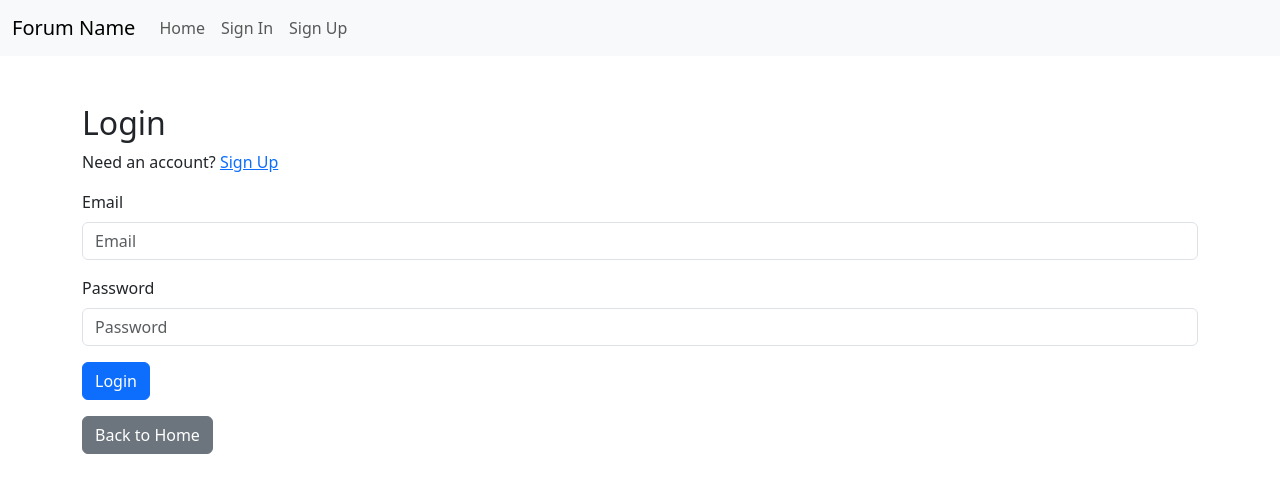
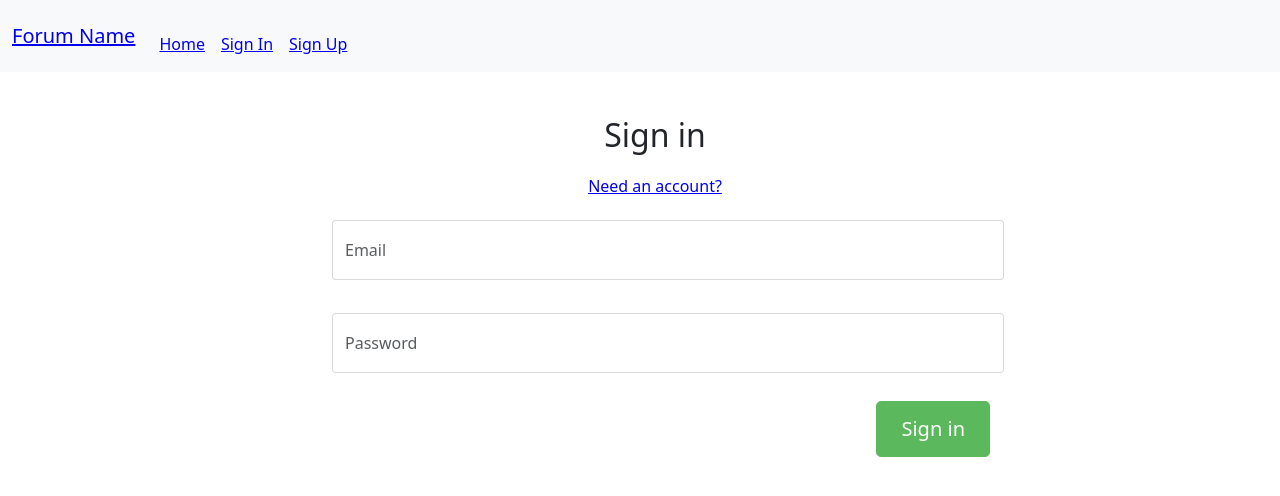
Before and after one commit to khieuthank/CPL_Team1, a React (Create React App) app in the folder my-app/: page /users/login in a window 1280 px wide. Shown: the top 496 px of the page. Built offline with nearby package versions, Linux system fonts and the light colour scheme.

Commit message:
done login and register

```diff
--- a/my-app/src/components/loginRegister/Login.jsx
+++ b/my-app/src/components/loginRegister/Login.jsx
@@ -1,4 +1,6 @@
 import React, { useState } from 'react';
+import { Link } from 'react-router-dom';
+import './loginRegister.css';
 
 const Login = () => {
     const [email, setEmail] = useState('');
@@ -44,16 +46,21 @@ const Login = () => {
     };
 
     return (
-        <div className="container mt-5">
-            <h2>Login</h2>
-            {error && <div className="alert alert-danger">{error}</div>}
-            <p>Need an account? <a href="/signup">Sign Up</a></p>
+        <div className="auth-page">
+            <div className="container page">
+                <div className="row">
+                    <div className="col-md-6 offset-md-3 col-xs-12">
+                        <h1 className="text-xs-center">Sign in</h1>
+                        {error && <div className="alert alert-danger text-xs-center">{error}</div>}
+                        <Link to="/users/register">
+                            <p className="text-xs-center">Need an account?</p>
+                        </Link>
+
                         <form onSubmit={handleSubmit}>
-                <div className="mb-3">
-                    <label htmlFor="email" className="form-label">Email</label>
+                            <fieldset className="form-group">
                                 <input
                                     type="email"
-                        className="form-control"
+                                    className="form-control form-control-lg"
                                     id="email"
                                     name="email"
                                     placeholder="Email"
@@ -61,12 +68,11 @@ const Login = () => {
                                     onChange={(e) => setEmail(e.target.value)}
                                     required
                                 />
-                </div>
-                <div className="mb-3">
-                    <label htmlFor="password" className="form-label">Password</label>
+                            </fieldset>
+                            <fieldset className="form-group">
                                 <input
                                     type="password"
-                        className="form-control"
+                                    className="form-control form-control-lg"
                                     id="password"
                                     name="password"
                                     placeholder="Password"
@@ -74,10 +80,12 @@ const Login = () => {
                                     onChange={(e) => setPassword(e.target.value)}
                                     required
                                 />
+                            </fieldset>
+                            <button type="submit" className="btn btn-lg btn-primary pull-xs-right">Sign in</button>
+                        </form>
                     </div>
-                <button type="submit" className="btn btn-primary">Login</button>
-            </form>
-            <button className="btn btn-secondary mt-3" onClick={() => window.location.href = '/'}><i className="fas fa-house"></i> Back to Home</button>
+                </div>
+            </div>
         </div>
     );
 };
--- a/my-app/src/components/loginRegister/Register.jsx
+++ b/my-app/src/components/loginRegister/Register.jsx
@@ -1,4 +1,6 @@
 import React, { useState } from 'react';
+import { Link } from 'react-router-dom';
+import './loginRegister.css';
 
 const Register = () => {
     const [username, setUsername] = useState('');
@@ -32,10 +34,9 @@ const Register = () => {
                 // Save token to local storage
                 localStorage.setItem('token', data.user.token);
 
-                // Redirect to home page or user profile page
+                // Redirect to home page
                 window.location.href = '/';
             } else if (response.status === 422) {
-                // Handle validation errors
                 setError(data.errors.body.join(', '));
             } else {
                 setError('Unexpected error occurred');
@@ -47,16 +48,21 @@ const Register = () => {
     };
 
     return (
-        <div className="container mt-5">
-            <h2>Register</h2>
-            {error && <div className="alert alert-danger">{error}</div>}
-            <p>Already have an account? <a href="/login">Login</a></p>
+        <div className="auth-page">
+            <div className="container page">
+                <div className="row">
+                    <div className="col-md-6 offset-md-3 col-xs-12">
+                        <h1 className="text-xs-center">Register</h1>
+                        {error && <div className="alert alert-danger text-xs-center">{error}</div>}
+                        <Link to="/users/login">
+                            <p className="text-xs-center">Already have an account?</p>
+                        </Link>
+
                         <form onSubmit={handleSubmit}>
-                <div className="mb-3">
-                    <label htmlFor="username" className="form-label">Username</label>
+                            <fieldset className="form-group">
                                 <input
                                     type="text"
-                        className="form-control"
+                                    className="form-control form-control-lg"
                                     id="username"
                                     name="username"
                                     placeholder="Username"
@@ -64,12 +70,11 @@ const Register = () => {
                                     onChange={(e) => setUsername(e.target.value)}
                                     required
                                 />
-                </div>
-                <div className="mb-3">
-                    <label htmlFor="email" className="form-label">Email</label>
+                            </fieldset>
+                            <fieldset className="form-group">
                                 <input
                                     type="email"
-                        className="form-control"
+                                    className="form-control form-control-lg"
                                     id="email"
                                     name="email"
                                     placeholder="Email"
@@ -77,12 +82,11 @@ const Register = () => {
                                     onChange={(e) => setEmail(e.target.value)}
                                     required
                                 />
-                </div>
-                <div className="mb-3">
-                    <label htmlFor="password" className="form-label">Password</label>
+                            </fieldset>
+                            <fieldset className="form-group">
                                 <input
                                     type="password"
-                        className="form-control"
+                                    className="form-control form-control-lg"
                                     id="password"
                                     name="password"
                                     placeholder="Password"
@@ -90,9 +94,12 @@ const Register = () => {
                                     onChange={(e) => setPassword(e.target.value)}
                                     required
                                 />
+                            </fieldset>
+                            <button type="submit" className="btn btn-lg btn-primary pull-xs-right">Register</button>
+                        </form>
                     </div>
-                <button type="submit" className="btn btn-primary">Register</button>
-            </form>
+                </div>
+            </div>
         </div>
     );
 };
--- /dev/null
+++ b/my-app/src/components/loginRegister/loginRegister.css
@@ -0,0 +1,224 @@
+/* Global Styles */
+*, *::before, *::after {
+    box-sizing: inherit;
+}
+
+/* Container Styles */
+.container.page {
+    margin-top: 1.5rem;
+}
+
+@media (min-width: 768px) {
+    .container {
+        max-width: 50%;
+    }
+}
+
+@media (min-width: 544px) {
+    .container {
+        max-width: 50%;
+    }
+}
+
+.container {
+    margin-left: auto;
+    margin-right: auto;
+    padding-left: 15px;
+    padding-right: 15px;
+}
+
+/* Row Styles */
+.row {
+    display: flex;
+    flex-wrap: wrap;
+    margin-left: -15px;
+    margin-right: -15px;
+}
+
+/* Column Styles */
+@media (min-width: 768px) {
+    .offset-md-3 {
+        margin-left: 0%;
+    }
+
+    .col-md-6 {
+        position: relative;
+    min-height: 1px;
+    padding-right: 15px;
+    padding-left: 15px;
+    flex: 0 0 50%;
+    max-width: 50%;
+    }
+}
+
+.col-xs-12 {
+    position: relative;
+    min-height: 1px;
+    padding-right: 15px;
+    padding-left: 15px;
+    flex: 0 0 100%;
+    max-width: 100%;
+}
+
+/* Text Styles */
+.text-xs-center {
+    text-align: center!important;
+}
+
+h1, h2, h3, h4, h5, h6, .h1, .h2, .h3, .h4, .h5, .h6 {
+    margin-bottom: 0.5rem;
+    font-family: inherit;
+    font-weight: 500;
+    line-height: 1.1;
+    color: inherit;
+}
+
+h1 {
+    font-size: 2em;
+    margin: 0.67em 0;
+}
+
+p {
+    margin-top: 0;
+    margin-bottom: 1rem;
+    display: block;
+}
+
+a, area, button, [role=button], input, label, select, summary, textarea {
+    touch-action: manipulation;
+}
+
+a {
+    color: #5cb85c;
+    text-decoration: none;
+    background-color: transparent;
+}
+
+a:-webkit-any-link {
+    color: -webkit-link;
+    cursor: pointer;
+    text-decoration: underline;
+}
+
+/* Error Messages */
+.error-messages {
+    color: #b85c5c!important;
+    font-weight: 700;
+}
+
+/* List Styles */
+ol, ul, dl {
+    margin-top: 0;
+    margin-bottom: 1rem;
+}
+
+ul {
+    display: block;
+    list-style-type: disc;
+    margin-block-start: 1em;
+    margin-block-end: 1em;
+    margin-inline-start: 0px;
+    margin-inline-end: 0px;
+    padding-inline-start: 40px;
+}
+form {
+    display: block;
+    margin-top: 0em;
+}
+
+.form-group {
+    margin-bottom: 1rem;
+}
+fieldset {
+    min-width: 0;
+    padding: 0;
+    margin: 0;
+    border: 0;
+}
+fieldset {
+
+    margin: 0 2px;
+    padding: 0.35em 0.625em 0.75em;
+}
+.form-control-lg, .input-group-lg>.form-control, .input-group-lg>.input-group-addon, .input-group-lg>.input-group-btn>.btn {
+    padding: 0.75rem 1.5rem;
+    font-size: 1.25rem;
+    border-radius: 0.3rem;
+}
+.form-control {
+    display: block;
+    width: 100%;
+    padding: 0.5rem 0.75rem;
+    font-size: 1rem;
+    line-height: 1.25;
+    color: #55595c;
+    background-color: #fff;
+    background-image: none;
+    background-clip: padding-box;
+    border: 1px solid rgba(0,0,0,.15);
+    border-radius: 0.25rem;
+}
+input, button, select, textarea {
+    margin: 0;
+    line-height: inherit;
+    border-radius: 0;
+}
+a, area, button, [role=button], input, label, select, summary, textarea {
+    touch-action: manipulation;
+}
+input {
+    line-height: normal;
+}
+button, input, optgroup, select, textarea {
+    color: inherit;
+    font: inherit;
+    margin: 0;
+}
+*, *::before, *::after {
+    box-sizing: inherit;
+}
+
+
+
+input:not([type="file" i], [type="image" i], [type="checkbox" i], [type="radio" i]) {
+}
+
+input {
+
+    text-rendering: auto;
+    color: fieldtext;
+    letter-spacing: normal;
+    word-spacing: normal;
+    line-height: normal;
+    text-transform: none;
+    text-indent: 0px;
+    text-shadow: none;
+    display: inline-block;
+    text-align: start;
+    appearance: auto;
+    -webkit-rtl-ordering: logical;
+    cursor: text;
+    background-color: field;
+    margin: 0em;
+    padding: 1px 0px;
+    border-width: 2px;
+    border-style: inset;
+    border-color: -internal-light-dark(rgb(118, 118, 118), rgb(133, 133, 133));
+    border-image: initial;
+    padding-block: 1px;
+    padding-inline: 2px;
+}
+
+.pull-xs-right {
+    float: right!important;
+}
+.btn-lg, .btn-group-lg>.btn {
+    padding: 0.75rem 1.5rem;
+    font-size: 1.25rem;
+    border-radius: 0.3rem;
+}
+.btn-primary {
+    color: #fff;
+    background-color: #5cb85c;
+    border-color: #5cb85c;
+}
```
Also changed, not shown: my-app/src/components/favorites/Favorites.jsx (+11 -0 lines). Lines whose indentation alone changed are shown as unchanged.
